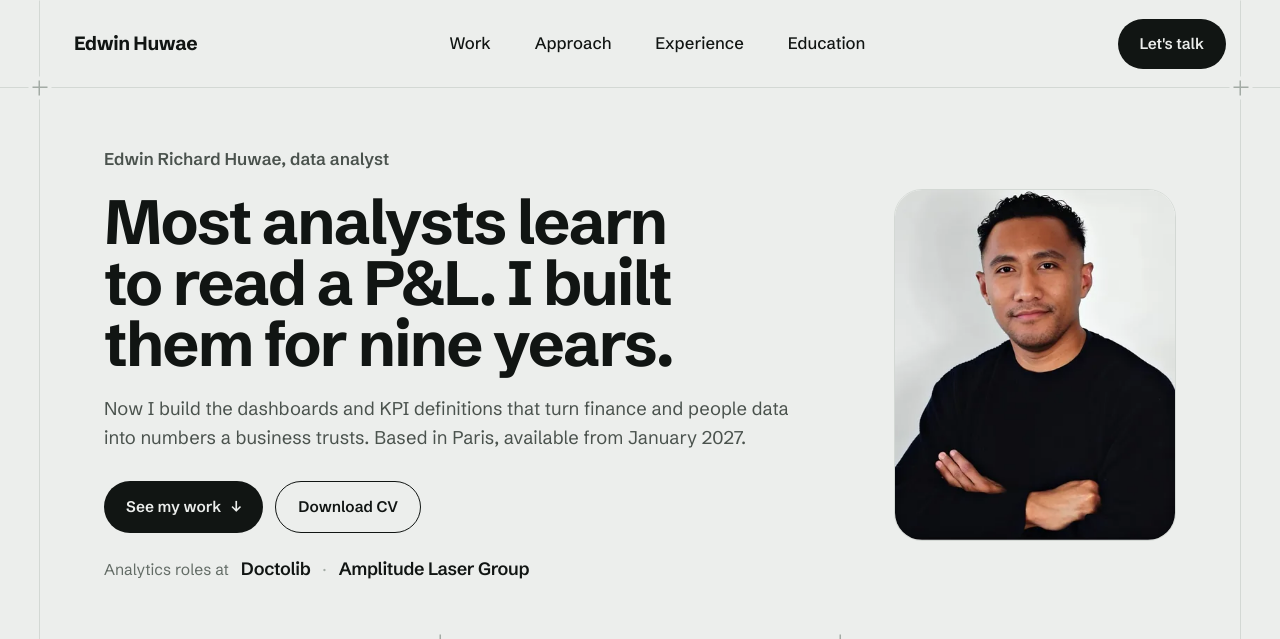
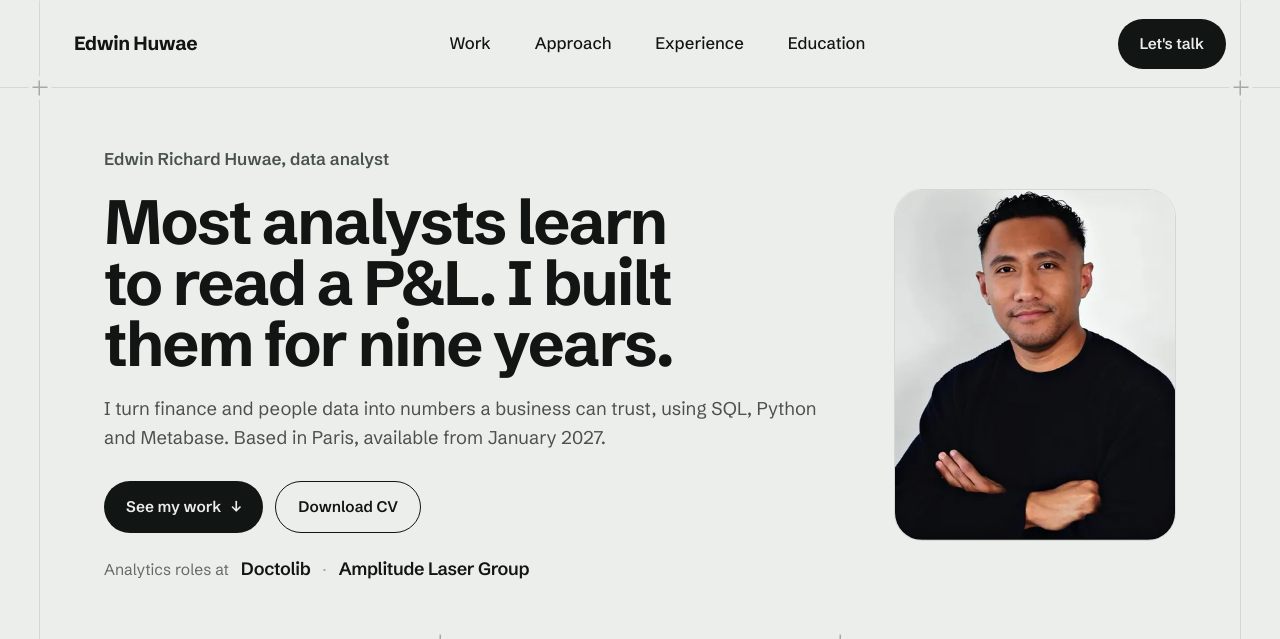
Before and after one commit to richhuwae/edwinrichardhuwae.github.io, a plain HTML site: page index.html in a window 1280 px wide. Shown: the top 639 px of the page. Drawn offline with nearby package versions, Linux system fonts and the light colour scheme.

Commit message:
Rewrite the hero subtitle to name the tools
- Hero subtitle: "I turn finance and people data into numbers a business
  can trust, using SQL, Python and Metabase."
- Mention SQL, Python and Metabase in the meta description too.

Co-Authored-By: Claude Opus 5.5 <noreply@anthropic.com>
Claude-Session: https://claude.ai/code/session_01CMBYAFJSUFhNuddLke4YB8

```diff
--- a/index.html
+++ b/index.html
@@ -4,7 +4,7 @@
 <meta charset="UTF-8">
 <meta name="viewport" content="width=device-width, initial-scale=1.0, viewport-fit=cover">
 <title>Edwin Richard Huwae, data analyst with a finance background</title>
-<meta name="description" content="Edwin Richard Huwae: data analyst with nine years in finance and project accounting, finishing an MSc in Data Analytics for Business. Based in Paris, available from January 2027.">
+<meta name="description" content="Edwin Richard Huwae: data analyst with nine years in finance and project accounting, working in SQL, Python and Metabase, finishing an MSc in Data Analytics for Business. Based in Paris, available from January 2027.">
 <link rel="canonical" href="https://edwinrichardhuwae.com/">
 <meta property="og:type" content="website">
 <meta property="og:url" content="https://edwinrichardhuwae.com/">
@@ -61,7 +61,7 @@
       </figure>
       <p class="hero__who rise"><picture class="hero__avatar"><source type="image/webp" srcset="assets/edwin-avatar-192.webp"><img src="assets/edwin-avatar-192.jpg" width="192" height="192" alt=""></picture>Edwin Richard Huwae, data analyst</p>
       <h1 class="rise rise-1">Most analysts learn to read a P&amp;L. I built them for nine years.</h1>
-      <p class="hero__sub rise rise-2">Now I build the dashboards and KPI definitions that turn finance and people data into numbers a business trusts. Based in Paris, available from January 2027.</p>
+      <p class="hero__sub rise rise-2">I turn finance and people data into numbers a business can trust, using SQL, Python and Metabase. Based in Paris, available from January 2027.</p>
       <div class="hero__actions rise rise-2">
         <a class="pill" href="#work">See my work <span class="arrow arrow--down" aria-hidden="true">↓</span></a>
         <a class="pill pill--ghost" href="assets/ERH_Resume.pdf" download>Download CV</a>
```
